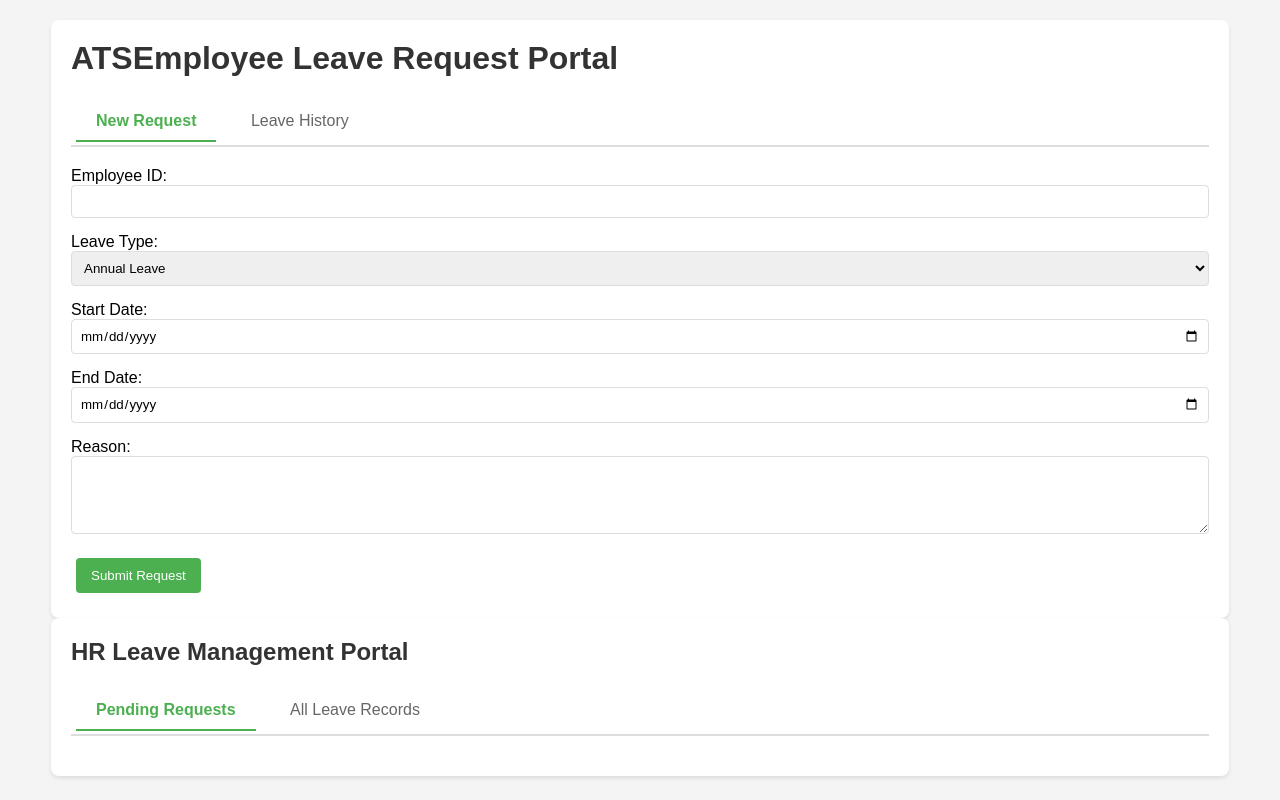
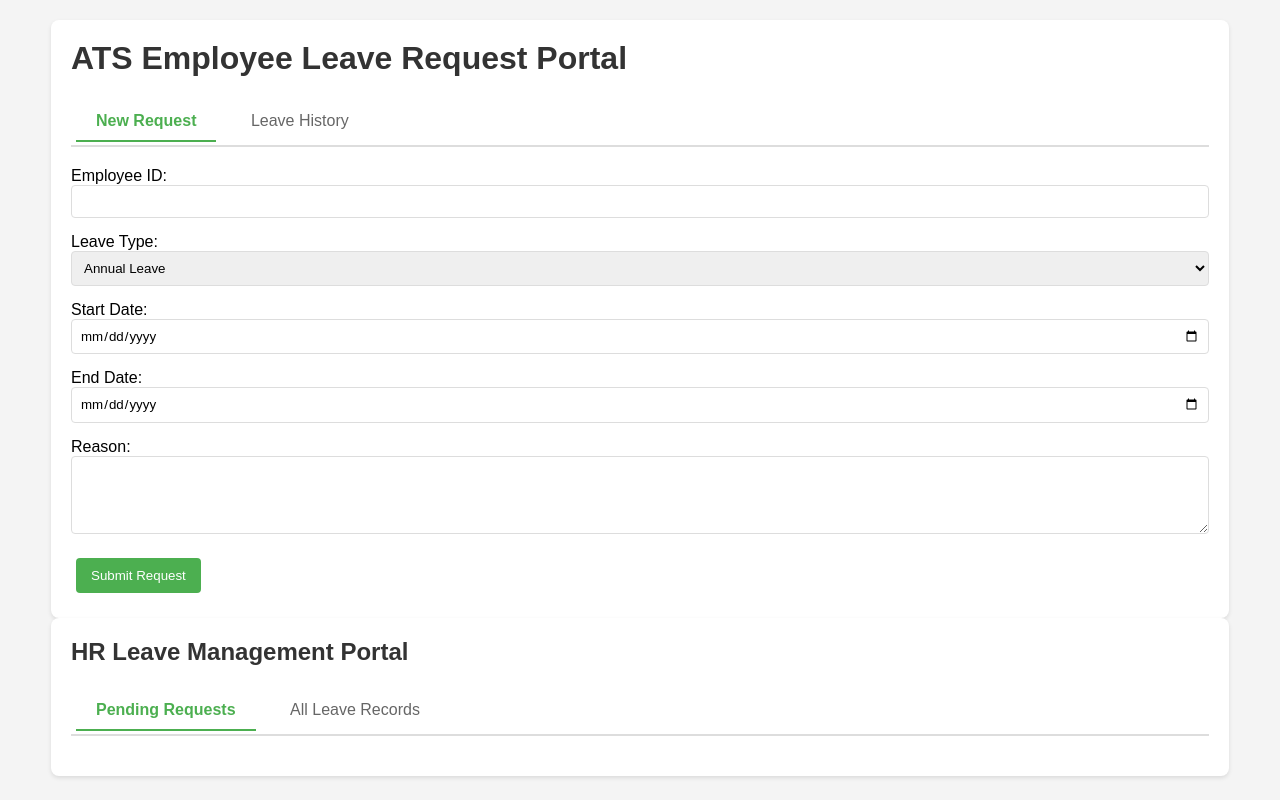
Before and after one commit to Mahithamoyella/employee-leave-code-new, a plain HTML site: page index.html in a window 1280 px wide. Drawn offline with Linux system fonts and the light colour scheme.

Commit message:
Update index.html

```diff
--- a/index.html
+++ b/index.html
@@ -191,7 +191,7 @@
 
     <div class="container">
         <!-- Employee Leave Request Portal Section -->
-        <h1>ATSEmployee Leave Request Portal</h1>
+        <h1>ATS Employee Leave Request Portal</h1>
         <div class="tabs">
             <button class="tab-button active" onclick="openTab(event,
 'requestTab')">New Request</button>
```
